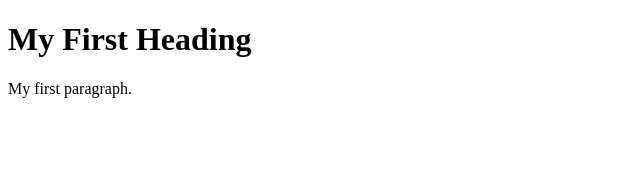
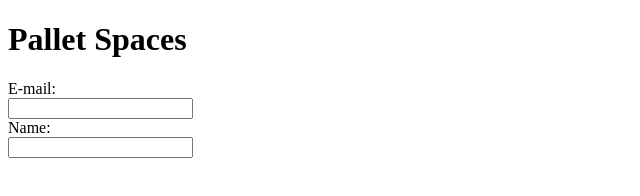
Before and after one commit to SamuelKurtzer/pallet-spaces, a plain HTML site: page frontend/index.html in a window 1280 px wide. Shown: the whole page, without its empty margins (0-640 px from the left). Drawn offline with Linux system fonts and the light colour scheme.

Commit message:
basic fields

```diff
--- a/frontend/index.html
+++ b/frontend/index.html
@@ -2,8 +2,14 @@
 <html>
 <body>
 
-<h1>My First Heading</h1>
-<p>My first paragraph.</p>
+<h1>Pallet Spaces</h1>
+<p></p>
+<form>
+    <label for="email">E-mail:</label><br>
+    <input type="text" id="email"><br>
+    <label for="fname">Name:</label><br>
+    <input type="text" id="fname"><br>
+</form>
 
 </body>
 </html>
```
